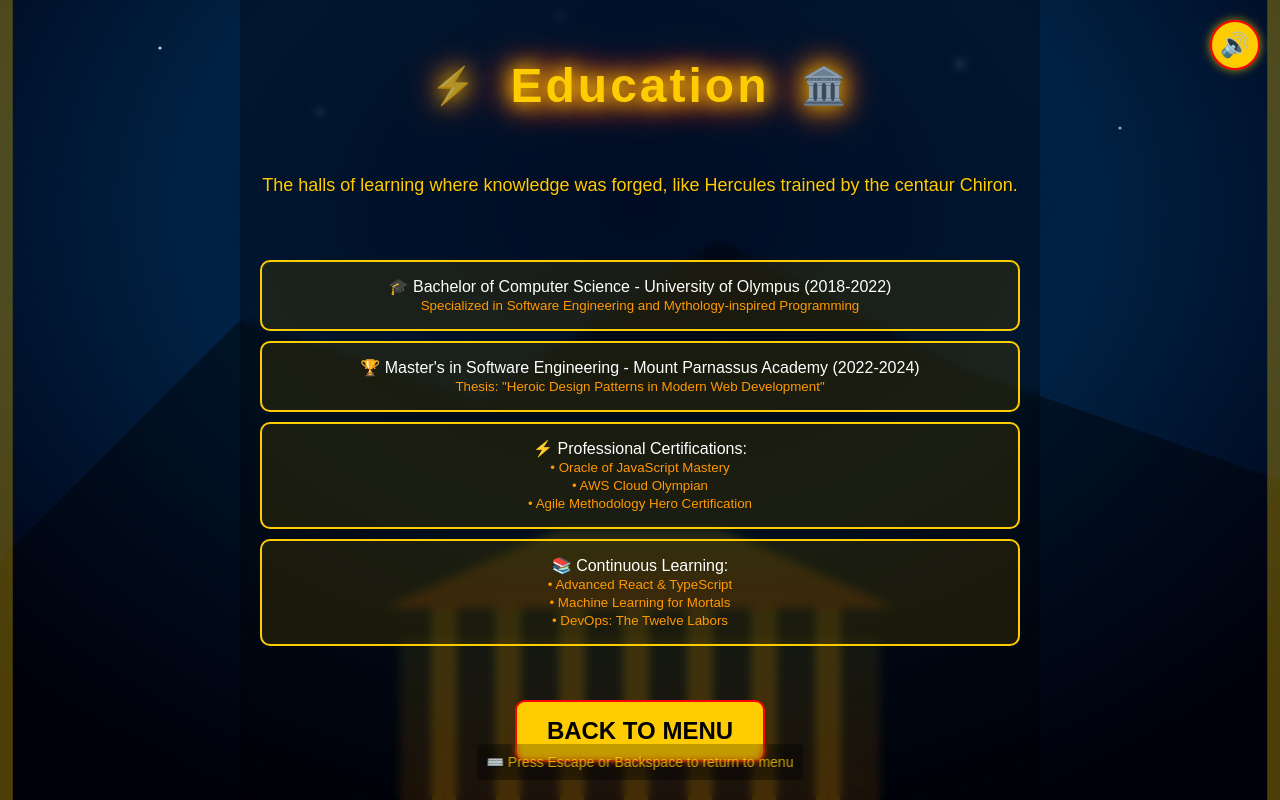
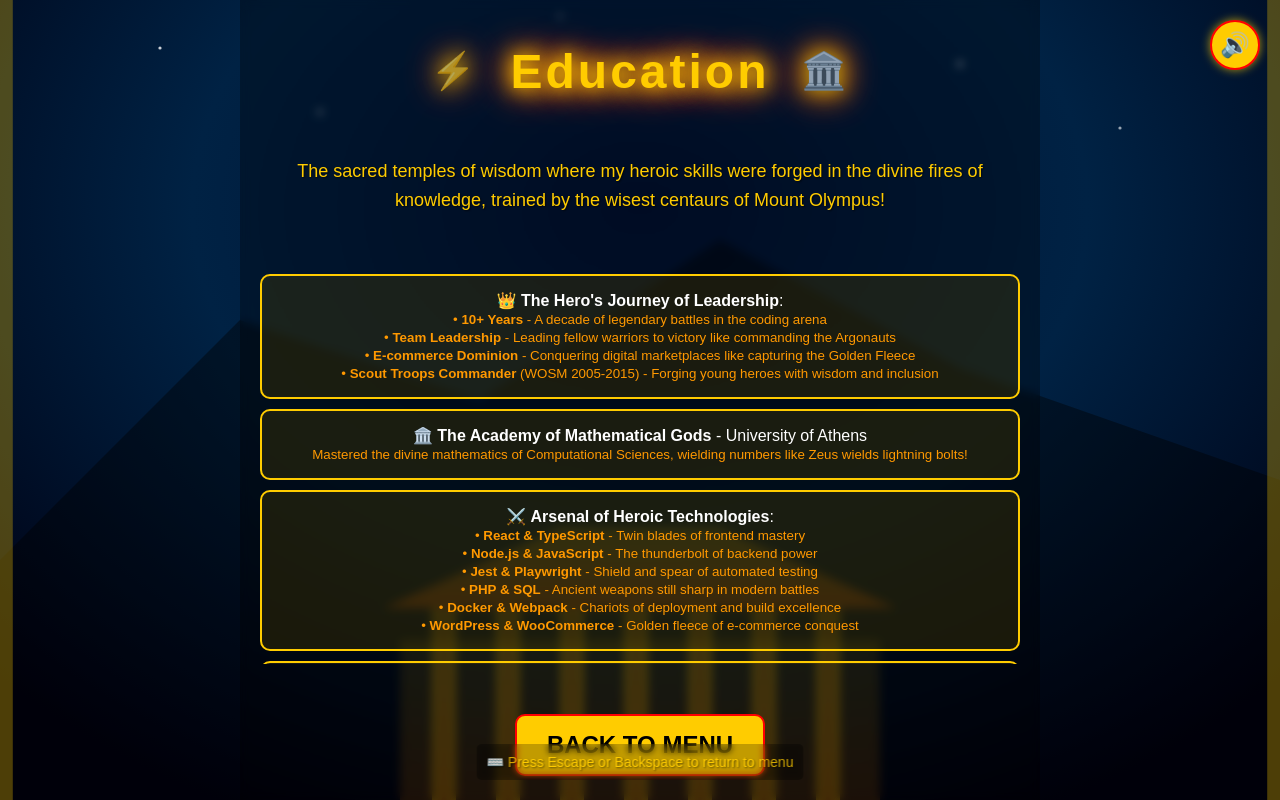
Before and after one commit to cpapazoglou/hercules-portfolio, a plain HTML site: page src/pages/education.html in a window 1280 px wide. Drawn offline with Linux system fonts and the light colour scheme.

Commit message:
updates content

```diff
--- a/src/pages/education.html
+++ b/src/pages/education.html
@@ -11,20 +11,28 @@
 <body>
     <div class="container">
         <h1 class="title">Education</h1>
-        <p class="description">The halls of learning where knowledge was forged, like Hercules trained by the centaur Chiron.</p>
+        <p class="description">The sacred temples of wisdom where my heroic skills were forged in the divine fires of knowledge, trained by the wisest centaurs of Mount Olympus!</p>
         <ul class="education-list">
-            <li>🎓 Bachelor of Computer Science - University of Olympus (2018-2022)<br>
-                <small style="color: #ff9900;">Specialized in Software Engineering and Mythology-inspired Programming</small></li>
-            <li>🏆 Master's in Software Engineering - Mount Parnassus Academy (2022-2024)<br>
-                <small style="color: #ff9900;">Thesis: "Heroic Design Patterns in Modern Web Development"</small></li>
-            <li>⚡ Professional Certifications:<br>
-                <small style="color: #ff9900;">• Oracle of JavaScript Mastery<br>
-                • AWS Cloud Olympian<br>
-                • Agile Methodology Hero Certification</small></li>
-            <li>📚 Continuous Learning:<br>
-                <small style="color: #ff9900;">• Advanced React & TypeScript<br>
-                • Machine Learning for Mortals<br>
-                • DevOps: The Twelve Labors</small></li>
+					<li>👑 <strong>The Hero's Journey of Leadership</strong>:<br>
+                <small style="color: #ff9900;">• <strong>10+ Years</strong> - A decade of legendary battles in the coding arena<br>
+                • <strong>Team Leadership</strong> - Leading fellow warriors to victory like commanding the Argonauts<br>
+                • <strong>E-commerce Dominion</strong> - Conquering digital marketplaces like capturing the Golden Fleece<br>
+                • <strong>Scout Troops Commander</strong> (WOSM 2005-2015) - Forging young heroes with wisdom and inclusion</small>
+						</li>
+            <li>🏛️ <strong>The Academy of Mathematical Gods</strong> - University of Athens<br>
+                <small style="color: #ff9900;">Mastered the divine mathematics of Computational Sciences, wielding numbers like Zeus wields lightning bolts!</small></li>
+            <li>⚔️ <strong>Arsenal of Heroic Technologies</strong>:<br>
+                <small style="color: #ff9900;">• <strong>React & TypeScript</strong> - Twin blades of frontend mastery<br>
+                • <strong>Node.js & JavaScript</strong> - The thunderbolt of backend power<br>
+                • <strong>Jest & Playwright</strong> - Shield and spear of automated testing<br>
+                • <strong>PHP & SQL</strong> - Ancient weapons still sharp in modern battles<br>
+                • <strong>Docker & Webpack</strong> - Chariots of deployment and build excellence<br>
+                • <strong>WordPress & WooCommerce</strong> - Golden fleece of e-commerce conquest</small></li>
+            <li>🗣️ <strong>Tongues of the Ancient World</strong>:<br>
+                <small style="color: #ff9900;">• <strong>Greek</strong> - The native tongue of heroes and gods<br>
+                • <strong>English</strong> - Sword of global communication mastery<br>
+                • <strong>German</strong> - Shield of European market conquest</small></li>
+
         </ul>
         <a href="../index.html" class="back-button" tabindex="0">Back to Menu</a>
         <div class="keyboard-instructions">
```
Also changed, not shown: src/pages/experience.html (+16 -11 lines), src/pages/hobbies.html (+8 -13 lines).
